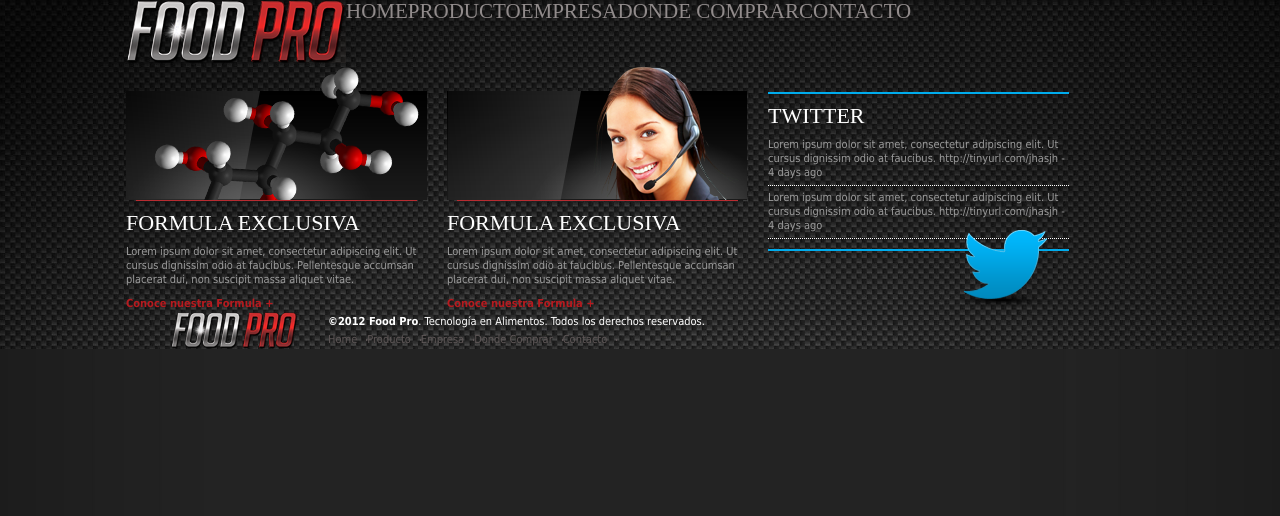
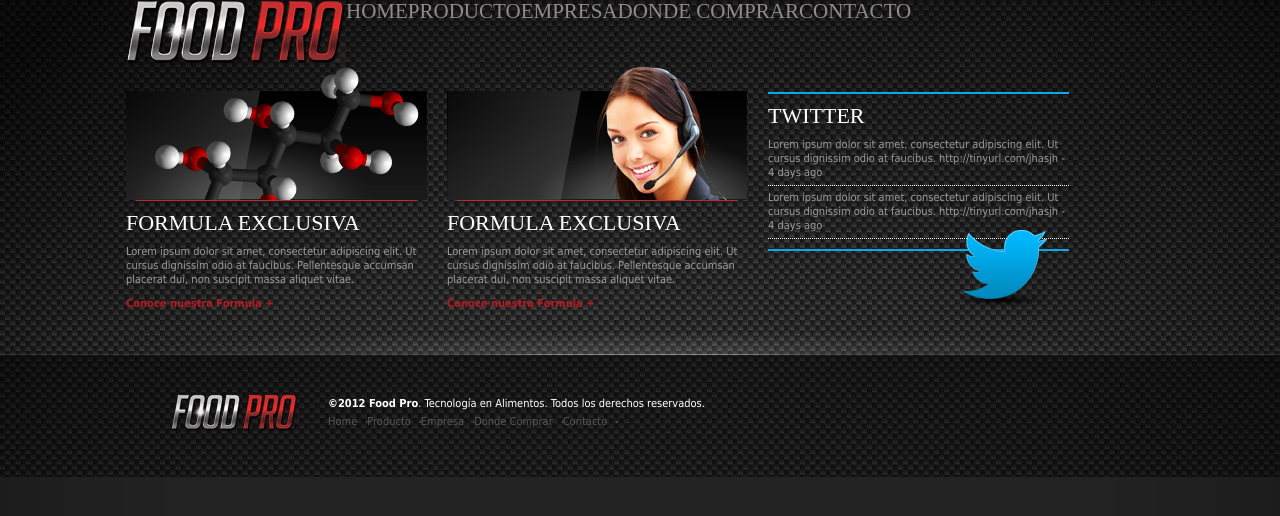
Before and after one commit to fleopardo/lucas, a PHP site: page / in a window 1280 px wide. Shown: the top 516 px of the page. Run offline with PHP 8.4, Linux system fonts and the light colour scheme; some web fonts are replaced.

Commit message:
sesuben archivos

```diff
--- a/css/global.css
+++ b/css/global.css
@@ -145,7 +145,11 @@ body{
 	background: #171717 url(../img/fd_body.jpg) center top repeat-y;
 }
 
-.bg-pattern{
+.fd-degrade-bottom{
+	background: url(../img/fd_degrade-bottom.png) bottom left repeat-x;
+}
+
+.fd-pattern{
 	background:url(../img/fd_pattern.jpg) center top no-repeat;
 }
 
@@ -185,11 +189,11 @@ header nav li a{
 
 /*Footer*/
 
-
-/*Fin Footer*/
-
 footer{
 	overflow: hidden;
+	height: 84px;
+	padding-top: 82px;
+	background: url(../img/fd_footer.png) center top no-repeat;
 }
 
 footer h1 a{
@@ -224,6 +228,10 @@ footer li{
 footer li a{
 	color:#5d5656;
 }
+
+/*Fin Footer*/
+
+
 
 /*Home*/
 
--- a/index.html
+++ b/index.html
@@ -15,7 +15,8 @@
 </head>
 
 <body>
-	<div class="bg-pattern">
+	<div class="fd-degrade-bottom">
+		<div class="fd-pattern">
 			<header>
 				<div class="wrapper">
 					<h1><a href="index.html" title="Food Pro"><span class="DN">Food Pro</span></a></h1>
@@ -79,5 +80,6 @@
 			</footer>
 
 		</div>
+	</div>
 </body>
 </html>
```
Also changed, not shown: img/fd_degrade-bottom.png (added), img/fd_footer.png (added). Lines whose indentation alone changed are shown as unchanged.
